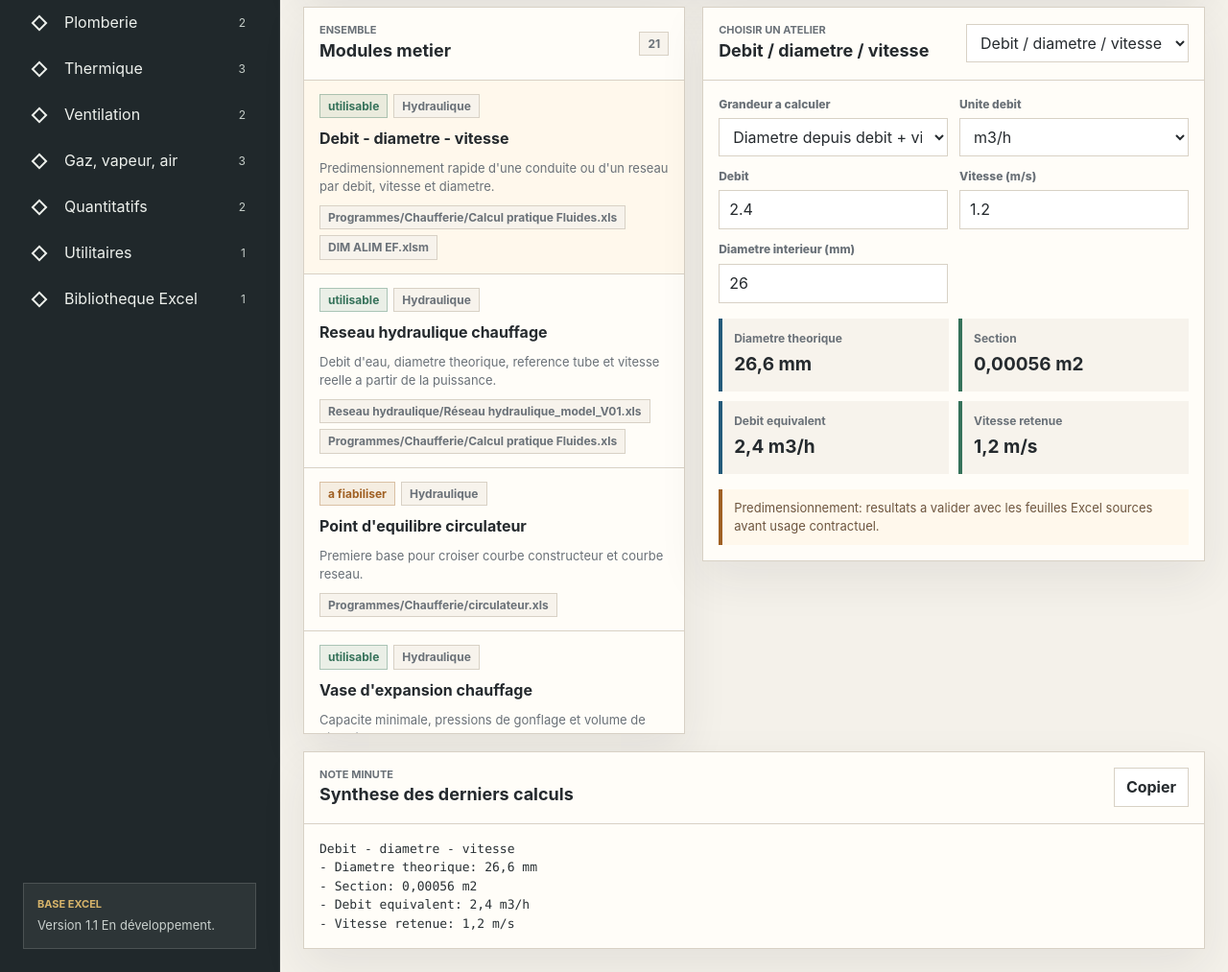
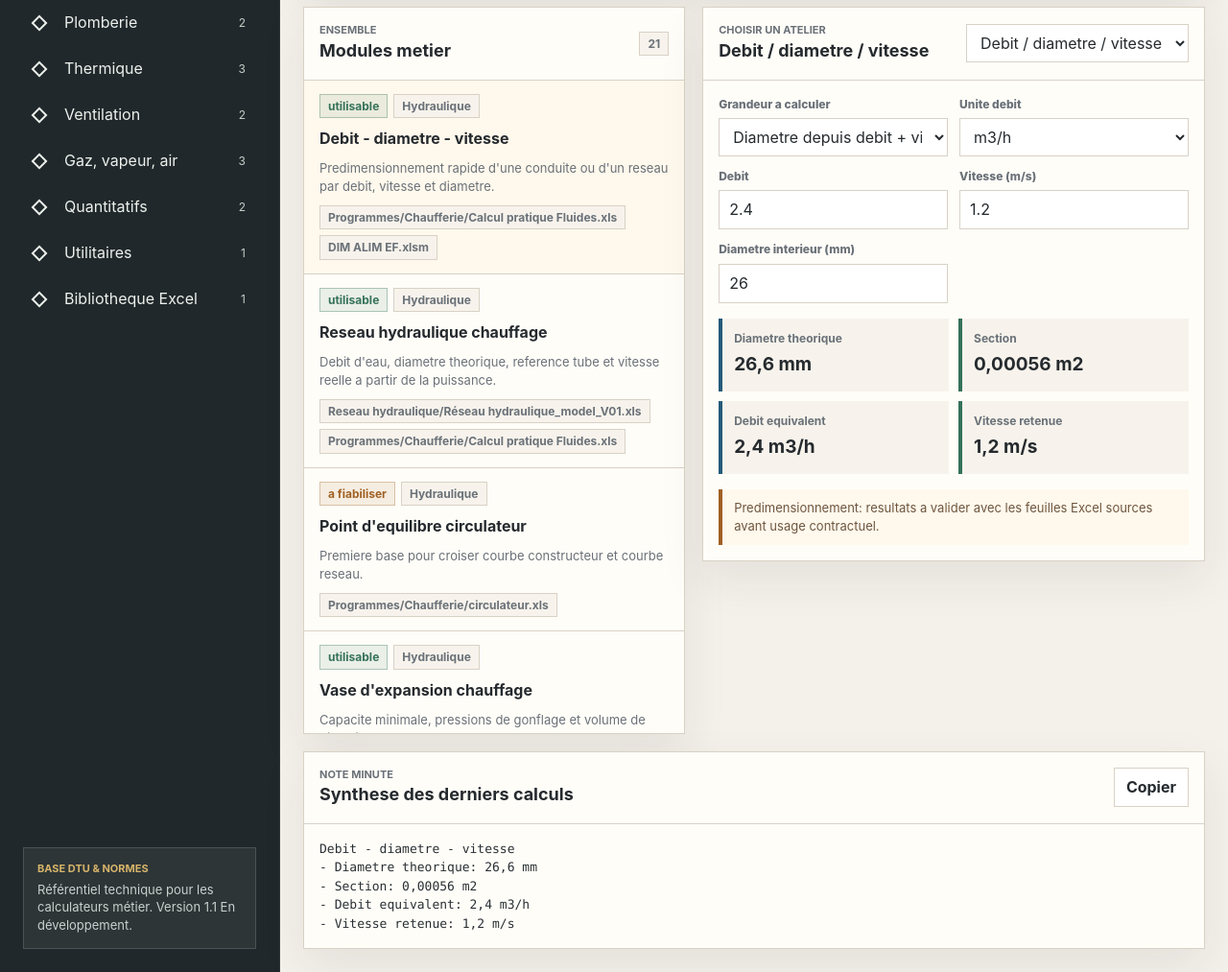
Before and after one commit to jean-marie-cardoso/note-de-calcul, a plain HTML site: page index.html in a window 1280 px wide. Shown: the part 237-1250 px from the top of the page at 96% size. Drawn offline with Linux system fonts and the light colour scheme.

Commit message:
Update index.html

```diff
--- a/index.html
+++ b/index.html
@@ -20,8 +20,8 @@
         <nav class="category-nav" id="categoryNav" aria-label="Corps d'etat"></nav>
 
         <div class="source-box">
-          <span class="source-kicker">Base Excel</span>
-          <span>Version 1.1 En développement.</span>
+          <span class="source-kicker">Base DTU & Normes</span>
+          <span>Référentiel technique pour les calculateurs métier. Version 1.1 En développement.</span>
         </div>
       </aside>
 
```
